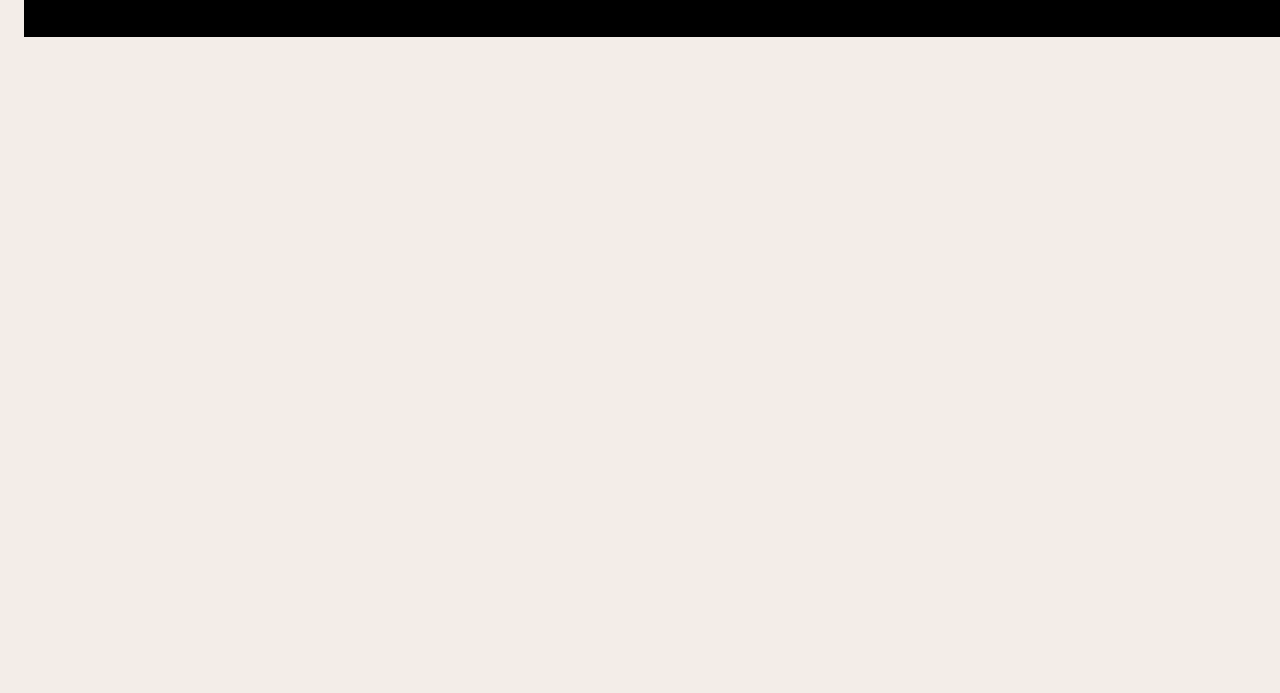
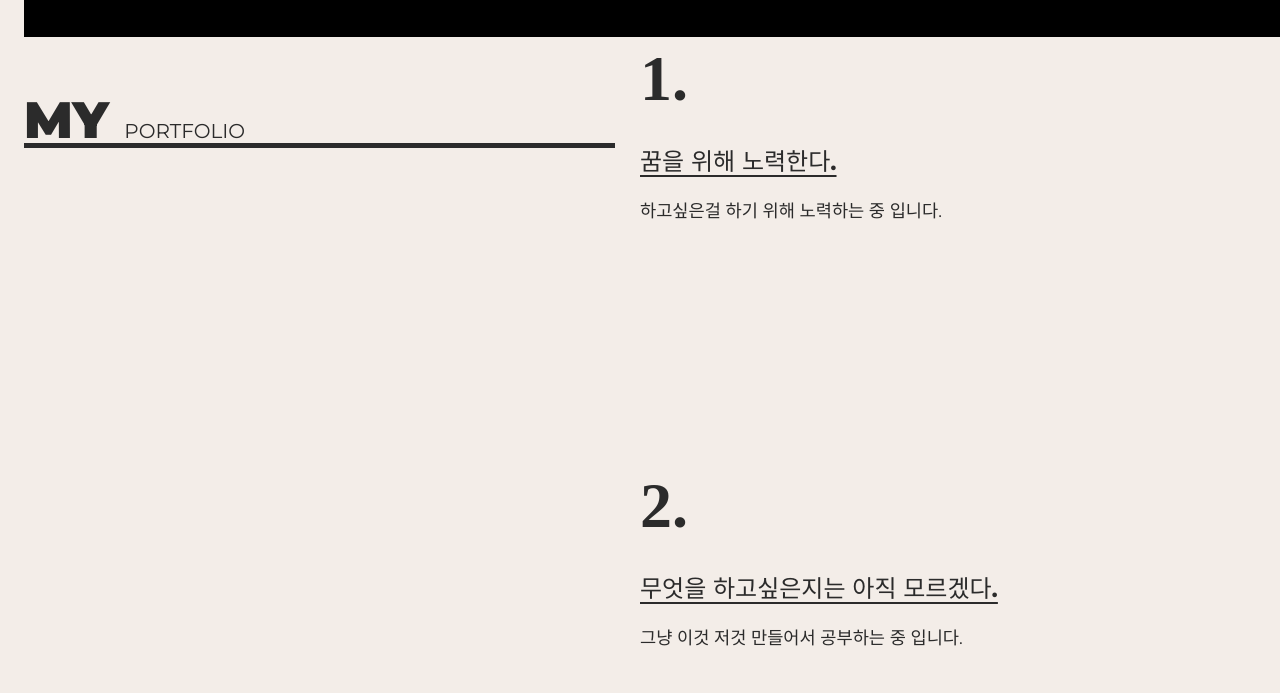
Before and after one commit to xvlelx/port2023-vite, a website built with Vite: page src/index.html in a window 1280 px wide. Shown: the part 787-1480 px from the top of the page. Before the commit the page ends 840 px from the top, so only its background shows below. Built offline with nearby package versions, Linux system fonts and the light colour scheme; a small style sheet from the web is missing; a web font is replaced by a local one.

Commit message:
스 킬 완 료

```diff
--- a/src/assets/css/section/skill.css
+++ b/src/assets/css/section/skill.css
@@ -1,3 +1,65 @@
-#skill{
+.skill__inner {
+    padding: 16px;
+    display: flex;
+    justify-content: space-between;
+}
+.skill__title {
+    position: sticky;
+    top: 70px;
+    left: 0;
+    width: 48%;
+    height: 5vw;
+    font-size: 4vw;
+    font-weight: 900;
+    line-height: 1.6;
+    font-family: Var(--mainKor_font);
+    text-transform: uppercase;
+    color: var(--black100);
+    border-bottom: 0.4vw solid var(--black100);
+}
+.skill__title em {
+    font-size: 1.25rem;
+    font-weight: 400;
+    line-height: 2;
+}
 
+.skill__desc {
+    width: 50%;
 }
+.skill__desc span {
+    font-size: 5vw;
+    line-height: 1;
+    font-weight: 900;
+    line-height: 1.3;
+    font-family: var(--mainNum-font);
+}
+.skill__desc h3 {
+    font-size: 1.5rem;
+    text-decoration: underline;
+    text-underline-position: under;
+    margin-bottom: 1vw;
+}
+.skill__desc p {
+    margin-bottom: 30vh;
+    font-size: 1.1rem;
+}
+
+@media(max-width: 800px){
+    .skill__inner {
+        flex-direction: column;
+    }
+    .skill__title{
+        width: 100%;
+        margin-bottom: 10vw;
+        font-size: 30px;
+        height: auto;
+        top: 68px;
+        background-color: var(--mainBg-color);
+    }
+    .skill__desc{
+        width: 100%;
+    }
+    .skill__desc span{
+        font-size: 20vw;
+    }
+}
--- a/src/index.html
+++ b/src/index.html
@@ -26,7 +26,9 @@
     <header id="header" role="banner">
         <div class="header__inner">
             <div class="header__logo">
-                <a href="#">홍현기의<em>Portfolio Site</em></a>
+                <h1>
+                    <a href="#">홍현기의<em>Portfolio Site</em></a>
+                </h1>
             </div>
             <nav class="header__nav" role="navigation" aria-label="메인 메뉴">
                 <ul>
@@ -54,9 +56,9 @@
     <main id="main" role="main">
         <section id="intro">
             <div class="intro__inner">
-                <h1 class="intro__title">
+                <h2 class="intro__title">
                     port developer
-                </h1>
+                </h2>
                 <div class="intro__lines" aria-hidden="true">
                     <span class="line"></span>
                     <span class="line"></span>
@@ -90,7 +92,25 @@
         <!-- //intro -->
 
         <section id="skill">
-
+            <div class="skill__inner">
+                <h2 class="skill__title">MY <em>Portfolio</em></h2>
+                <div class="skill__desc">
+                    <div>
+                        <span> 1.</span>
+                        <h3>꿈을 위해 노력한다.</h3>
+                        <p>하고싶은걸 하기 위해 노력하는 중 입니다.</p>
+                    </div>
+                    <div>
+                        <span>2.</span>
+                        <h3>무엇을 하고싶은지는 아직 모르겠다.</h3>
+                        <p>그냥 이것 저것 만들어서 공부하는 중 입니다.</p>
+                    </div>
+                    <div>
+                        <span>3.</span>
+                        <h3>개발자는 너무 많다.</h3>
+                        <p>개발도 많고 프론트엔드, 백엔드, 보안, 웹 등등 너무 많다. 뭘해야하지?</p>
+                    </div>
+            </div>
         </section>
         <!-- //skill -->
 
```
